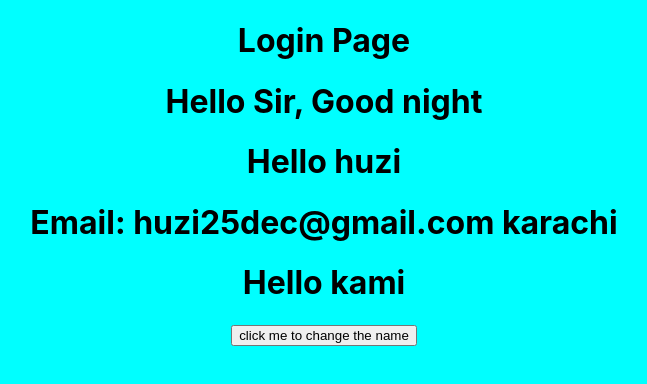
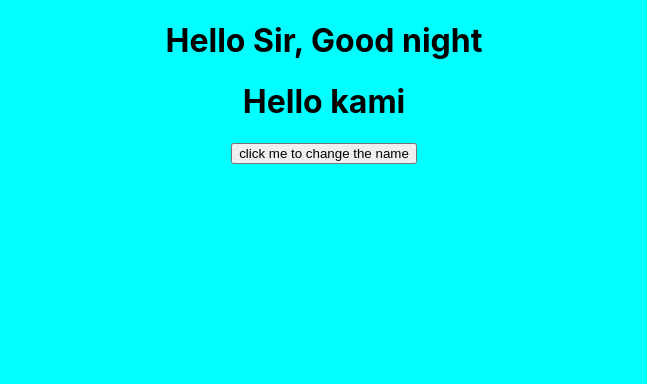
Before and after one commit to huzaifa25/React-Practice, a React (Create React App) app: page / in a window 1280 px wide. Shown: the top 384 px of the page, without its empty margins (316-963 px from the left). Built offline with nearby package versions, Linux system fonts and the light colour scheme.

Commit message:
making basic template with javascript real time fucntioncs inclufin,import, export, components ,real time date etc

```diff
--- a/src/App.js
+++ b/src/App.js
@@ -8,26 +8,17 @@ import Register from './Register.js';
 import Login from './Login';
 import Time from './Time';
 import "./index.css"
+import ChangeName from './ChangeName';
 function App() {
-  const [data,chngData]=useState("kami");
-  function apple(){
+
+  return (
+    <div className="App">
 
 
-  }
-  return (
-    <div className="App">
-      <BrowserRouter>
-
-      <Login/>
-      <Time/>
+        <Time/>
+        <ChangeName/>
 
 
-
-      <User names={"huzi"} email={"huzi25dec@gmail.com"} address={"karachi"}/>
-      <Register name={data} />
-      <button onClick={()=>{chngData("sid")}}>click me to change the name</button>
-
-      </BrowserRouter>
     </div>
   );
 }
--- /dev/null
+++ b/src/ChangeName.js
@@ -0,0 +1,13 @@
+import { useState } from "react";
+import Register from "./Register";
+function ChangeName()
+{
+    const [data,chngData]=useState("kami");
+    return(
+        <div>
+              <Register name={data} />
+            <button onClick={()=>{chngData("sid")}}>click me to change the name</button>
+        </div>
+    )
+}
+export default ChangeName
```
Also changed, not shown: src/UpdateProduct.js (deleted, +0 -9 lines).
